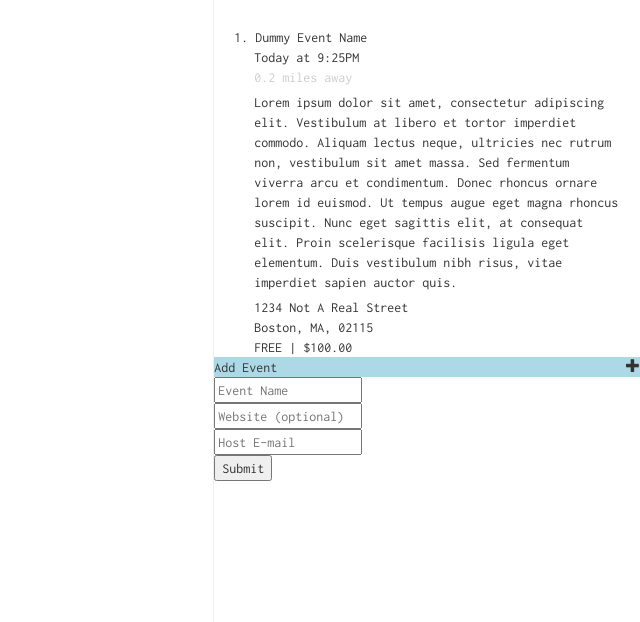
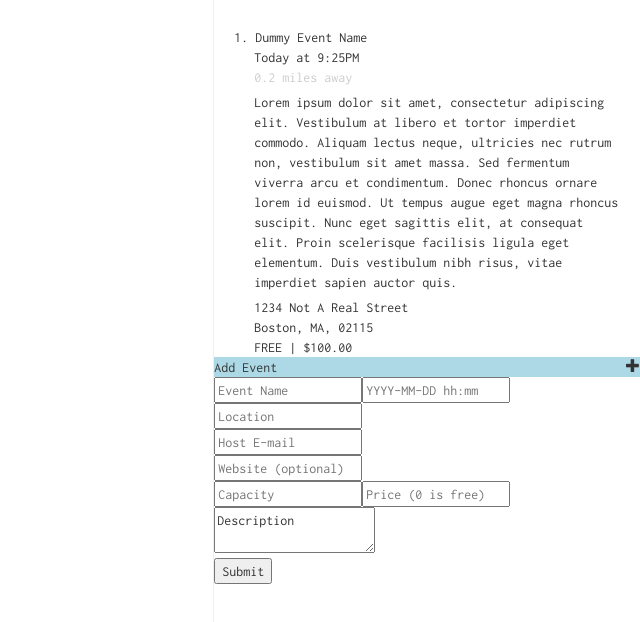
Before and after one commit to alfred/wedding-crashers, a website: page public/index.html in a window 1280 px wide. Shown: the part 84-706 px from the top of the page, without its empty margins (640-1280 px from the left). Drawn offline with nearby package versions, Linux system fonts and the light colour scheme; some packages are replaced by stand-ins of ours.

Commit message:
Made a dummy form

```diff
--- a/public/index.html
+++ b/public/index.html
@@ -43,16 +43,26 @@
 				</div>
 
 				<div class="add-event-form">
-					<form action="submitEvent">
+					<form action="submitEvent()">
 						<div class="form-field">
-							<input type="text" placeholder="Event Name">
+							<input type="text" placeholder="Event Name"><input type="text" placeholder="YYYY-MM-DD hh:mm"></input>
+						</div>
+						<div>
+							<input type="text" placeholder="Location"></input>
 						</div>
 						<div class="form-field">
-							<input type="text" placeholder="Website (optional)">
+							<input type="text" placeholder="Host E-mail"></input>
 						</div>
 						<div class="form-field">
-							<input type="text" placeholder="Host E-mail">
+							<input type="text" placeholder="Website (optional)"></input>
 						</div>
+						<div>
+							<input type="text" placeholder="Capacity"></input><input type="text" placeholder="Price (0 is free)"></input>
+						</div>
+						<div>
+							<textarea>Description</textarea>
+						</div>
+
 						<input type="submit" value="Submit">
 					</form>
 				</div>
```
